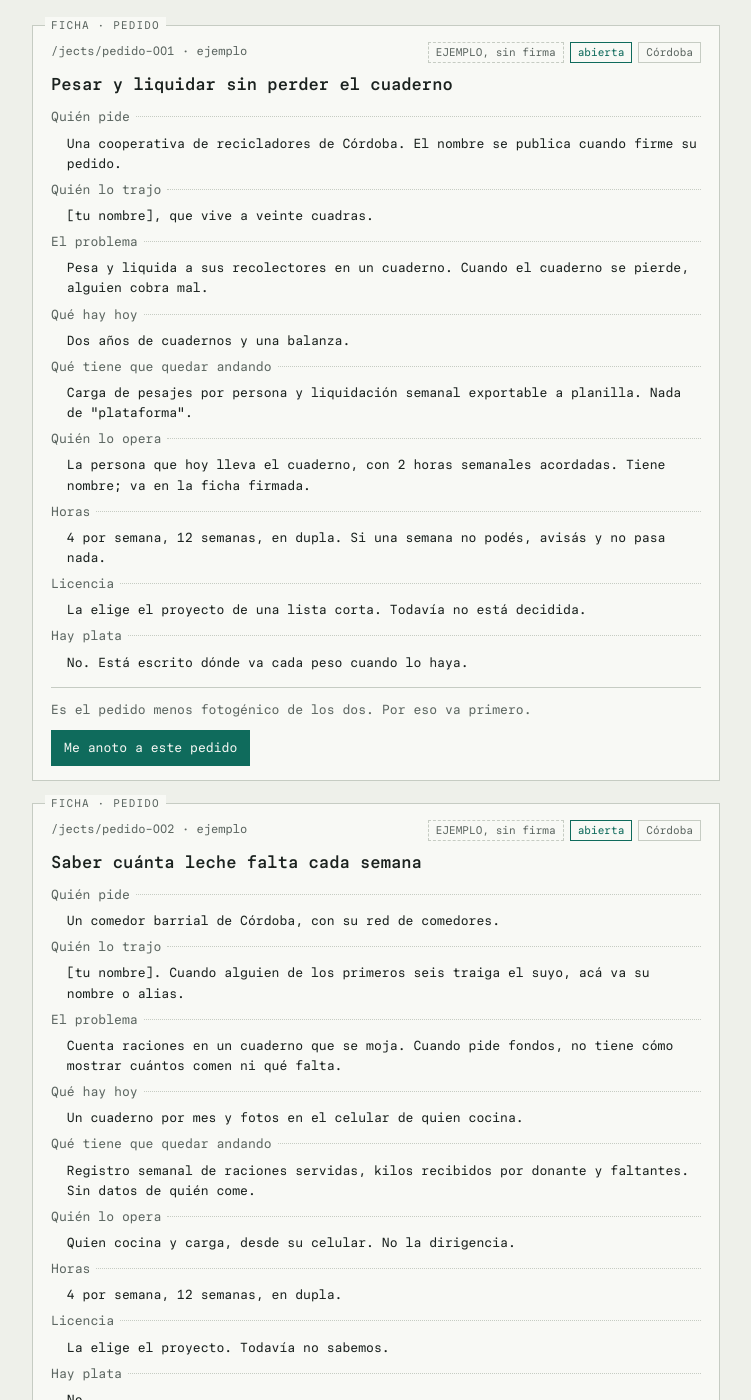
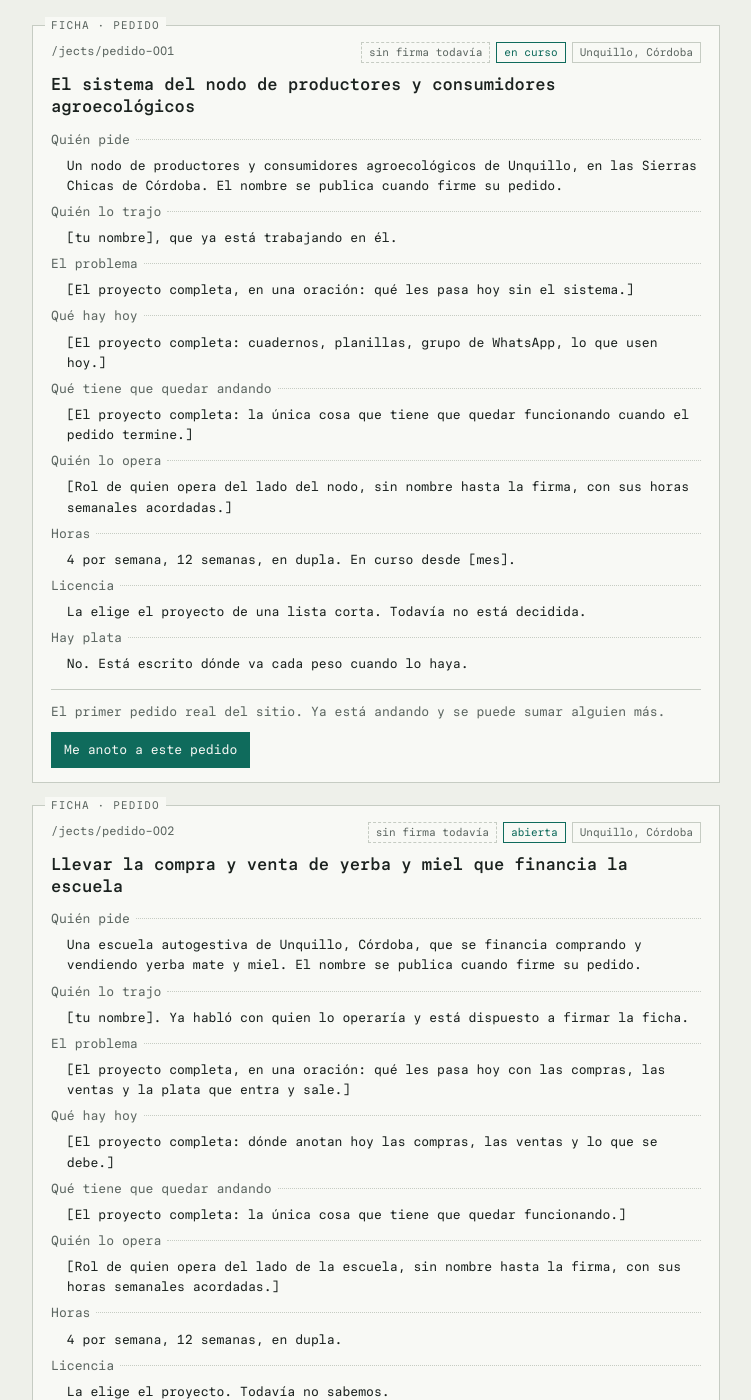
Before and after one commit to sideproorg/sidepro.github.io, a Jekyll site: the page built from jects/index.html, in a window 1280 px wide and 1400 px high, scrolled down 400 px. Shown: the whole window, without its empty margins (264-1015 px from the left). Built offline with Jekyll 4.4.1, drawn with Linux system fonts in a browser that asks for light colours; some of the changed text lies outside the part shown.

Commit message:
Tres fichas de Unquillo en lugar de los ejemplos: nodo agroecológico (en curso), escuela autogestiva (abierta), escuela de fútbol y merendero (candidata)
Co-Authored-By: Claude Fable 5.1 <noreply@anthropic.com>
Claude-Session: https://claude.ai/code/session_01WyQD6qD1Gcs4Ff6pyMCYHH

```diff
--- a/_data/estado.yml
+++ b/_data/estado.yml
@@ -2,9 +2,9 @@
 # Regla: si algo acá suena más grande de lo que es, es un error y se corrige.
 # Cualquiera puede actualizarlo con un PR; si tiene más de 30 días, un PR "sin novedades" también vale.
 fecha: "26/10/2026"
-existe: "este sitio, el repo, dos pedidos candidatos sin firmar (traídos por [tu nombre]), una persona con tope de horas."
+existe: "este sitio, el repo, tres fichas de Unquillo sin firma (una en curso, una abierta, una candidata; las trajo [tu nombre]), una persona con tope de horas."
 no_existe: "persona jurídica, tarifa, pedido terminado, licencia definida para el código (RFC-002, abierta), responsable de datos con domicilio."
-alcance: "solo Argentina, solo Córdoba."
+alcance: "solo Argentina, solo Córdoba; por ahora, Unquillo y Sierras Chicas."
 custodia: "una sola persona; la segunda se busca en el mes 1. Hasta que haya responsable de datos, el formulario no abre."
 horas_en_especie: "[N] por semana de [tu nombre]."
 firma: "[tu nombre]"
--- a/_includes/ficha.html
+++ b/_includes/ficha.html
@@ -2,9 +2,10 @@
 {% assign p = include.p %}
 <article class="ficha" aria-label="Ficha {{ p.id }}">
   <div class="top">
-    <span class="id">{{ p.id }}{% if p.estado == "ejemplo" %} · ejemplo{% endif %}</span>
+    <span class="id">{{ p.id }}{% if p.estado == "ejemplo" %} · ejemplo{% elsif p.estado == "candidata" %} · candidata{% endif %}</span>
     <div class="chips">
-      {% if p.estado == "ejemplo" %}<span class="chip ex">EJEMPLO, sin firma</span>{% endif %}
+      {% if p.estado == "ejemplo" %}<span class="chip ex">EJEMPLO, sin firma</span>{% elsif p.firmado != true %}<span class="chip ex">sin firma todavía</span>{% endif %}
+      {% if p.estado == "candidata" %}<span class="chip">candidata</span>{% endif %}
       {% if p.estado == "ejemplo" or p.estado == "abierta" %}<span class="chip open">abierta</span>{% endif %}
       {% if p.estado == "en-curso" %}<span class="chip open">en curso</span>{% endif %}
       {% if p.estado == "cerrada" %}<span class="chip">cerrada</span>{% endif %}
--- a/_pedidos/pedido-001.md
+++ b/_pedidos/pedido-001.md
@@ -1,22 +1,23 @@
 ---
 # Ficha "Pedido". La escribe el proyecto en su lenguaje y la firma quien va a operar el sistema.
 # Si dice "urgente", "etc." o "una plataforma", está mal escrita y no se publica.
-# estado: ejemplo | abierta | en-curso | cerrada     firmado: true cuando la ficha tiene firma de quien opera.
+# estado: candidata | abierta | en-curso | cerrada     firmado: true cuando quien opera firmó la ficha.
+# Los campos entre corchetes los completa el proyecto antes de firmar. El nombre de la organización entra con la firma.
 id: pedido-001
-titulo: Pesar y liquidar sin perder el cuaderno
-estado: ejemplo
+titulo: El sistema del nodo de productores y consumidores agroecológicos
+estado: en-curso
 firmado: false
-ciudad: Córdoba
+ciudad: Unquillo, Córdoba
 orden: 1
-quien_pide: Una cooperativa de recicladores de Córdoba. El nombre se publica cuando firme su pedido.
-quien_lo_trajo: "[tu nombre], que vive a veinte cuadras."
-problema: Pesa y liquida a sus recolectores en un cuaderno. Cuando el cuaderno se pierde, alguien cobra mal.
-que_hay: Dos años de cuadernos y una balanza.
-que_queda: Carga de pesajes por persona y liquidación semanal exportable a planilla. Nada de "plataforma".
-quien_opera: La persona que hoy lleva el cuaderno, con 2 horas semanales acordadas. Tiene nombre; va en la ficha firmada.
-horas: 4 por semana, 12 semanas, en dupla. Si una semana no podés, avisás y no pasa nada.
+quien_pide: Un nodo de productores y consumidores agroecológicos de Unquillo, en las Sierras Chicas de Córdoba. El nombre se publica cuando firme su pedido.
+quien_lo_trajo: "[tu nombre], que ya está trabajando en él."
+problema: "[El proyecto completa, en una oración: qué les pasa hoy sin el sistema.]"
+que_hay: "[El proyecto completa: cuadernos, planillas, grupo de WhatsApp, lo que usen hoy.]"
+que_queda: "[El proyecto completa: la única cosa que tiene que quedar funcionando cuando el pedido termine.]"
+quien_opera: "[Rol de quien opera del lado del nodo, sin nombre hasta la firma, con sus horas semanales acordadas.]"
+horas: 4 por semana, 12 semanas, en dupla. En curso desde [mes].
 licencia: La elige el proyecto de una lista corta. Todavía no está decidida.
 hay_plata: No. Está escrito dónde va cada peso cuando lo haya.
-cierre: Es el pedido menos fotogénico de los dos. Por eso va primero.
+cierre: El primer pedido real del sitio. Ya está andando y se puede sumar alguien más.
 ---
-El sistema se queda con ellos. Cuando la cooperativa firme, acá va el link al repo del proyecto y, al final, el postmortem firmado por quien opera.
+Cuando el nodo firme, acá va el link a su repo y, al final, el postmortem firmado por quien opera.
--- a/_pedidos/pedido-002.md
+++ b/_pedidos/pedido-002.md
@@ -1,18 +1,18 @@
 ---
 id: pedido-002
-titulo: Saber cuánta leche falta cada semana
-estado: ejemplo
+titulo: Llevar la compra y venta de yerba y miel que financia la escuela
+estado: abierta
 firmado: false
-ciudad: Córdoba
+ciudad: Unquillo, Córdoba
 orden: 2
-quien_pide: Un comedor barrial de Córdoba, con su red de comedores.
-quien_lo_trajo: "[tu nombre]. Cuando alguien de los primeros seis traiga el suyo, acá va su nombre o alias."
-problema: Cuenta raciones en un cuaderno que se moja. Cuando pide fondos, no tiene cómo mostrar cuántos comen ni qué falta.
-que_hay: Un cuaderno por mes y fotos en el celular de quien cocina.
-que_queda: Registro semanal de raciones servidas, kilos recibidos por donante y faltantes. Sin datos de quién come.
-quien_opera: Quien cocina y carga, desde su celular. No la dirigencia.
+quien_pide: Una escuela autogestiva de Unquillo, Córdoba, que se financia comprando y vendiendo yerba mate y miel. El nombre se publica cuando firme su pedido.
+quien_lo_trajo: "[tu nombre]. Ya habló con quien lo operaría y está dispuesto a firmar la ficha."
+problema: "[El proyecto completa, en una oración: qué les pasa hoy con las compras, las ventas y la plata que entra y sale.]"
+que_hay: "[El proyecto completa: dónde anotan hoy las compras, las ventas y lo que se debe.]"
+que_queda: "[El proyecto completa: la única cosa que tiene que quedar funcionando.]"
+quien_opera: "[Rol de quien opera del lado de la escuela, sin nombre hasta la firma, con sus horas semanales acordadas.]"
 horas: 4 por semana, 12 semanas, en dupla.
 licencia: La elige el proyecto. Todavía no sabemos.
 hay_plata: No.
-cierre: Al final, el cuaderno sigue, pero en un sistema que el comedor maneja sin nosotros.
+cierre: Abre apenas la escuela lea la ficha y la firme.
 ---
--- /dev/null
+++ b/_pedidos/pedido-003.md
@@ -0,0 +1,18 @@
+---
+id: pedido-003
+titulo: Gestionar una escuela de fútbol popular y su merendero
+estado: candidata
+firmado: false
+ciudad: Unquillo, Córdoba
+orden: 3
+quien_pide: Una escuela de fútbol popular con merendero, en Unquillo, Córdoba. El nombre se publica cuando firme su pedido.
+quien_lo_trajo: "[tu nombre], que los conoce. Todavía no hablaron del sistema: esta ficha es una candidata, no un pedido."
+problema: "[Lo dice el proyecto cuando se hable con ellos; no se escribe por ellos.]"
+que_hay: "[Lo dice el proyecto.]"
+que_queda: "[Lo dice el proyecto.]"
+quien_opera: "[Todavía no hay quien opere nombrado. Sin operadora con horas acordadas no se abre el pedido.]"
+horas: 4 por semana, 12 semanas, en dupla, cuando se abra.
+licencia: La elige el proyecto. Todavía no sabemos.
+hay_plata: No.
+cierre: Candidata. Se vuelve pedido cuando la escuela diga qué le falta y alguien de ella lo vaya a operar.
+---
--- a/jects/index.html
+++ b/jects/index.html
@@ -10,7 +10,7 @@ description: "Los proyectos a los que te podés anotar: una ficha por pedido, co
   <p class="lead">Cada ficha la escribe el proyecto en su lenguaje y la firma quien va a operar el sistema. Si una ficha dice "urgente", "etc." o "una plataforma", está mal escrita y no se publica.</p>
   <p>Los pedidos llegan por dos puertas: alguien de los primeros seis trae un proyecto de su ciudad, o el proyecto escribe abajo, en "Lo que hace falta". Una vez acá, cualquiera se puede anotar a cualquiera.</p>
   {% if firmados.size == 0 %}
-  <p class="note">Hoy las fichas son ejemplos. Los pedidos reales se publican cuando el proyecto los firme; hasta entonces, lo que hay es anotarse entre los primeros seis, en <a href="{{ '/fesionals/' | relative_url }}">/fesionals</a>.</p>
+  <p class="note">Ninguna ficha tiene firma todavía. Los campos entre corchetes los completa cada proyecto, y su nombre se publica cuando quien opera firme. Mientras tanto, lo que hay es anotarse entre los primeros seis, en <a href="{{ '/fesionals/' | relative_url }}">/fesionals</a>.</p>
   {% endif %}
 </section>
 
```
Also changed, not shown: CONTRIBUTING.md (+1 -1 lines), README.md.
